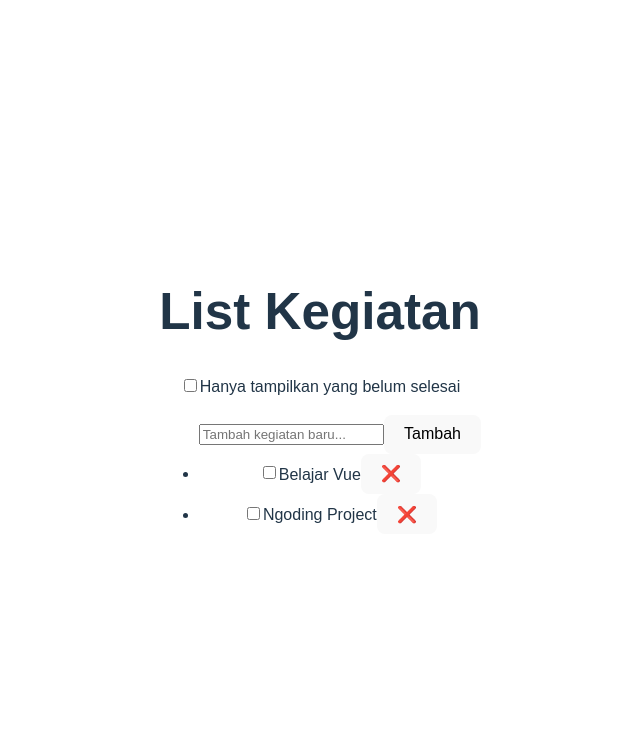
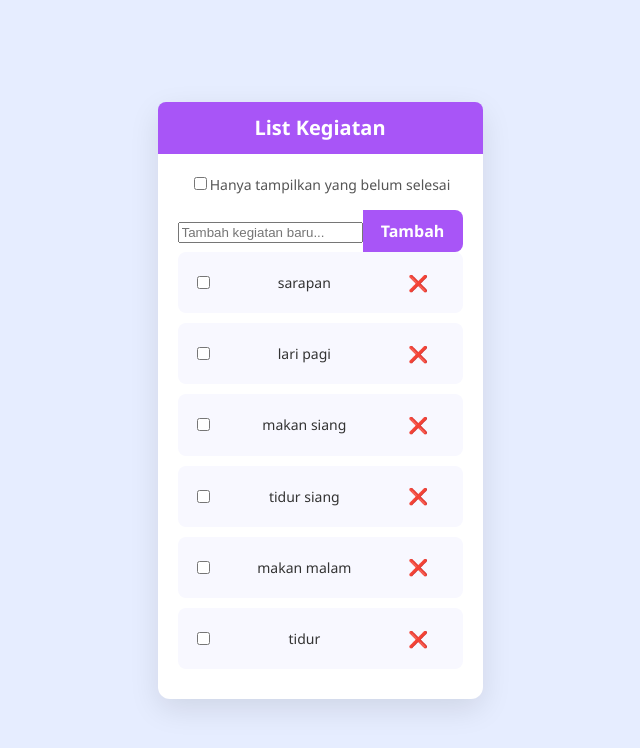
Before and after one commit to rengganurardiyansah2004/32-pbk-uts-233510352, a Vue app: page / in a window 1280 px wide. Shown: the top 748 px of the page, without its empty margins (320-960 px from the left). Built offline with nearby package versions, Linux system fonts and the light colour scheme.

Commit message:
menambahkan style untuk keseluruhan fitur

```diff
--- a/src/App.vue
+++ b/src/App.vue
@@ -18,8 +18,12 @@
 import { ref, computed } from 'vue'
 
 const kegiatanList = ref([
-  { nama: 'Belajar Vue', selesai: false },
-  { nama: 'Ngoding Project', selesai: false }
+  { nama: 'sarapan', selesai: false },
+  { nama: 'lari pagi', selesai: false },
+  { nama: 'makan siang', selesai: false },
+  { nama: 'tidur siang', selesai: false },
+  { nama: 'makan malam', selesai: false },
+  { nama: 'tidur', selesai: false },
 ])
 
 const tampilkanYangBelumSelesai = ref(false)
@@ -44,15 +48,107 @@ function hapusKegiatan(index) {
 </script>
 
 <style>
-.container {
-  max-width: 600px;
-  margin: auto;
-  font-family: sans-serif;
+* {
+  box-sizing: border-box;
 }
 
-.selesai {
-  text-decoration: line-through;
-  color: gray;
+body {
+  background-color: #e6edff;
+  font-family: 'Segoe UI', Tahoma, Geneva, Verdana, sans-serif;
+  margin: 0;
+  padding: 20px;
 }
 
+.container {
+  background: white;
+  max-width: 400px;
+  margin: 50px auto;
+  padding: 20px;
+  border-radius: 12px;
+  box-shadow: 0 10px 30px rgba(0, 0, 0, 0.1);
+  position: relative;
+}
+
+h1 {
+  background-color: #a855f7;
+  color: white;
+  padding: 15px;
+  text-align: center;
+  border-radius: 8px 8px 0 0;
+  margin: -20px -20px 20px -20px;
+  font-size: 20px;
+}
+
+label {
+  display: block;
+  margin-bottom: 15px;
+  color: #555;
+  font-size: 14px;
+}
+
+ul {
+  list-style: none;
+  padding: 0;
+  margin: 0;
+}
+
+ul > input[type="text"] {
+  width: calc(100% - 100px);
+  padding: 10px;
+  border: 1px solid #ccc;
+  border-radius: 8px 0 0 8px;
+  outline: none;
+}
+
+ul > button {
+  width: 100px;
+  padding: 10px;
+  border: none;
+  background-color: #a855f7;
+  color: white;
+  font-weight: bold;
+  border-radius: 0 8px 8px 0;
+  cursor: pointer;
+}
+
+ul > button:hover {
+  background-color: #9333ea;
+}
+
+li {
+  display: flex;
+  align-items: center;
+  justify-content: space-between;
+  background-color: #f8f8ff;
+  padding: 10px 15px;
+  margin-bottom: 10px;
+  border-radius: 8px;
+}
+
+li input[type="checkbox"] {
+  margin-right: 10px;
+}
+
+li span {
+  flex: 1;
+  color: #333;
+  font-size: 14px;
+}
+
+li span.selesai {
+  text-decoration: line-through;
+  color: #aaa;
+}
+
+li button {
+  background: none;
+  border: none;
+  color: #999;
+  cursor: pointer;
+  font-size: 16px;
+}
+
+li button:hover {
+  color: red;
+}
 </style>
```
